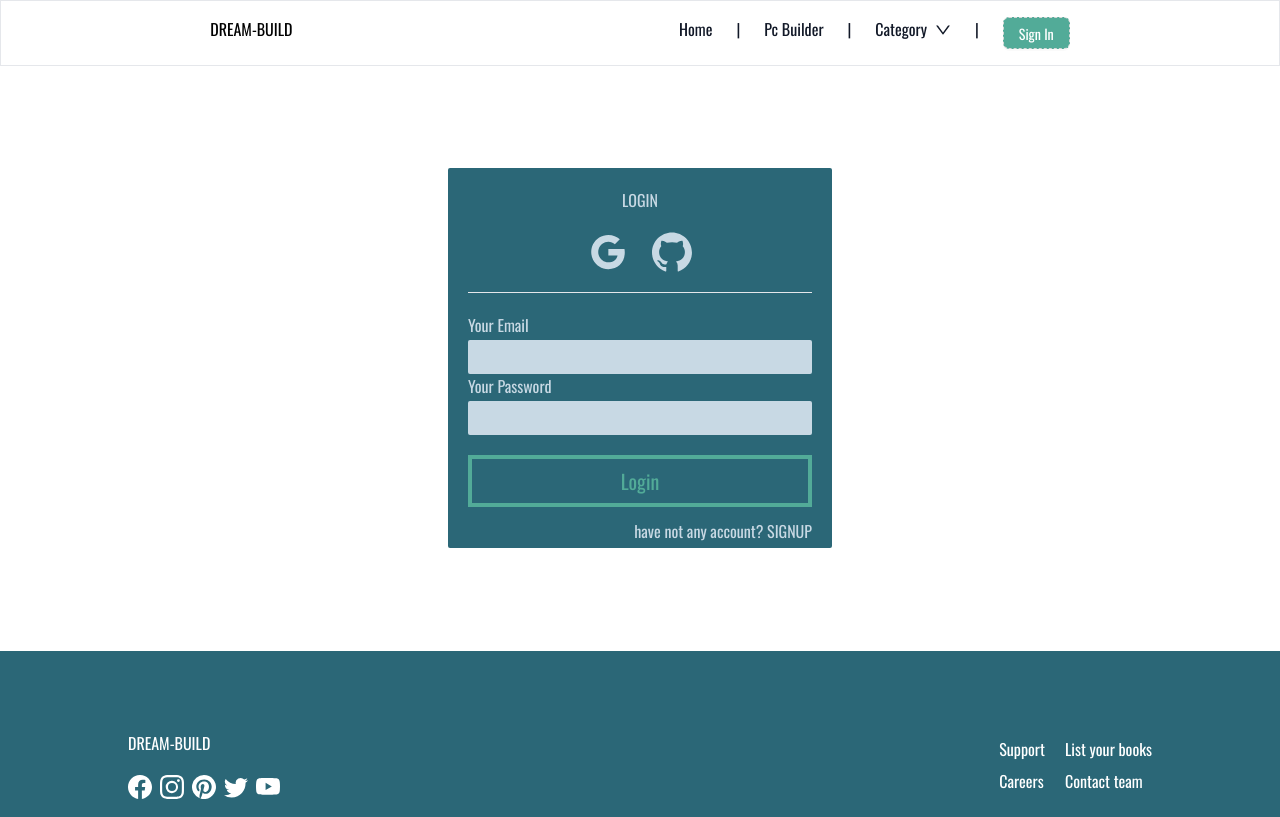
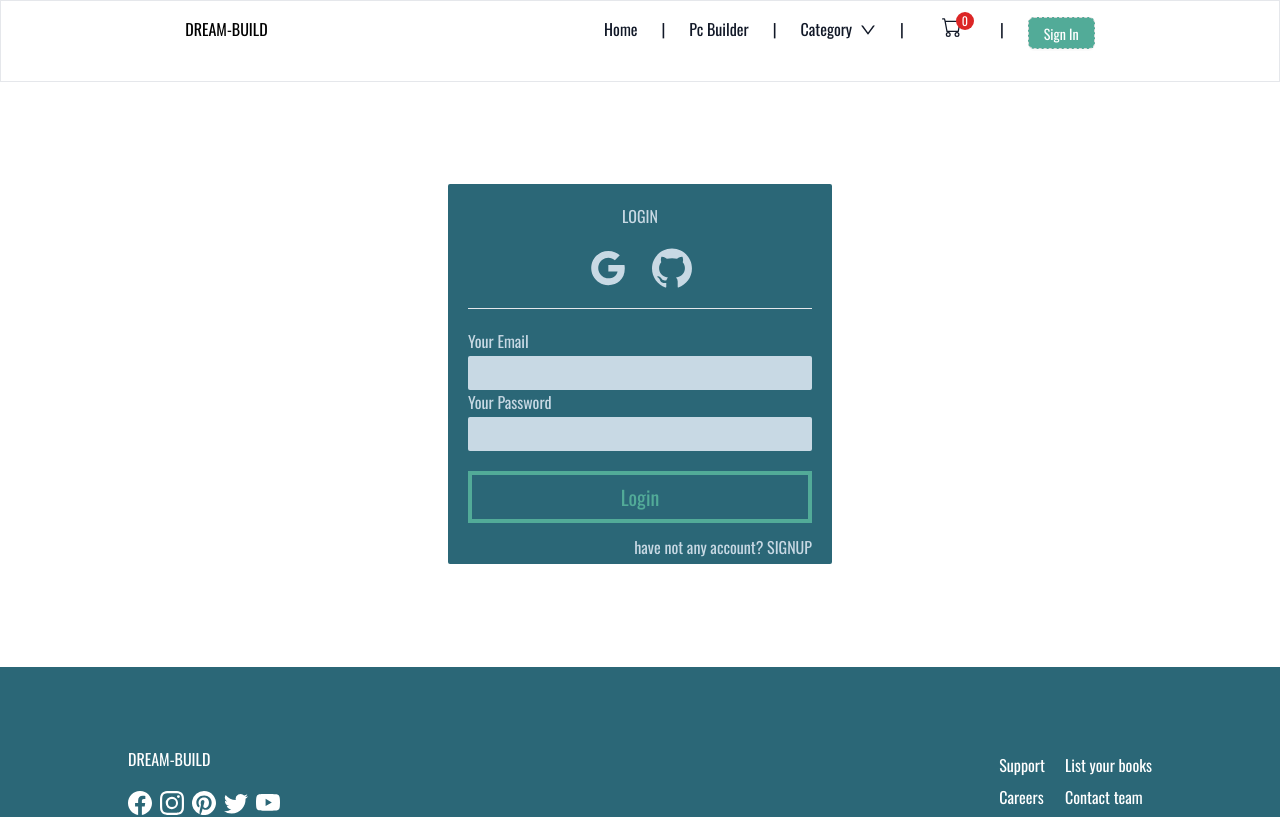
Before and after one commit to YeBenLing-ZAMAN/dream-build, a Next.js app in the folder frontend/: page /login in a window 1280 px wide. Shown: the top 817 px of the page. Built offline with nearby package versions, Linux system fonts and the light colour scheme; no server answers.

Commit message:
navbar content added

```diff
--- a/frontend/src/components/navbar/Navbar.js
+++ b/frontend/src/components/navbar/Navbar.js
@@ -10,6 +10,7 @@ import {
   saveToLocalStorage,
 } from "@/utils/localStorage";
 import { useState } from "react";
+import { BsCart } from "react-icons/bs";
 
 export default function Navbar() {
   const { data: session } = useSession();
@@ -30,7 +31,7 @@ export default function Navbar() {
           DREAM-BUILD
         </Link>
       </div>
-      <nav className="text-gray-900 flex justify-center gap-x-6 text-md">
+      <nav className="text-gray-900 flex flex-wrap gap-y-4 justify-center gap-x-6 text-md">
         <Link href={"/"} className="hover:text-[#2b6777]">
           Home
         </Link>
@@ -40,6 +41,17 @@ export default function Navbar() {
         </Link>
         <p>|</p>
         <DropdownButton></DropdownButton>
+        <p>|</p>
+        <Link href="/cart">
+          <div className="w-8 md:w-12 h-8 md:h-12 rounded-full flex justify-center items-start cursor-pointer relative">
+            <BsCart className="text-[15px] md:text-[20px]" />
+            {0 == 0 && (
+              <div className="h-[14px] md:h-[18px] min-w-[14px] md:min-w-[18px] rounded-full bg-red-600 absolute top-[-5px] left-5 md:left-7 text-white text-[10px] md:text-[12px] flex justify-center items-center px-[2px] md:px-[5px]">
+                {0}
+              </div>
+            )}
+          </div>
+        </Link>
         <p>|</p>
         {session?.user ? (
           <Button
```
